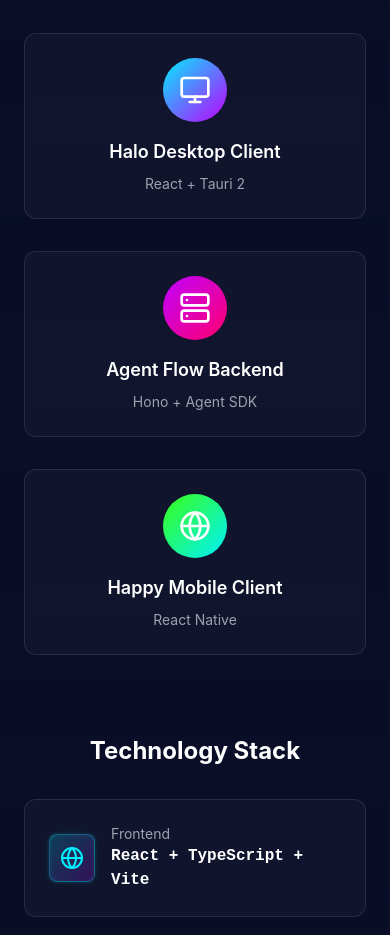
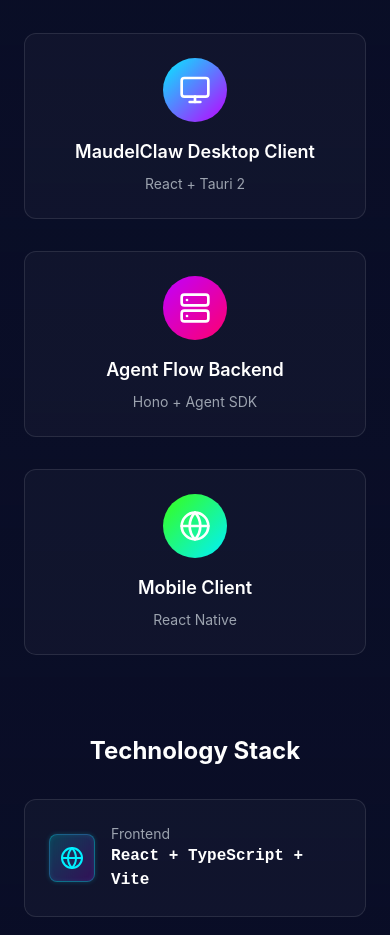
Before and after one commit to ModelSmart/Maudel.AI, a React (Vite) app: page / in a window 390 px wide. Shown: the part 3920-4855 px from the top of the page. Built offline with nearby package versions, Linux system fonts and the light colour scheme.

Commit message:
fix: Update component names across all 11 languages
- Change "Halo Desktop Client" to "MaudelClaw Desktop Client"
- Change "Happy Mobile Client" to "Mobile Client"

Author: Leo Lu <dearsuley@gmail.com>

```diff
--- a/src/i18n/translations.ts
+++ b/src/i18n/translations.ts
@@ -91,8 +91,8 @@
       threeComponent: {
         title: 'Three-Component Architecture',
         description: 'MaudelClaw consists of three main components working together seamlessly',
-        halo: 'Halo Desktop Client',
-        happy: 'Happy Mobile Client',
+        halo: 'MaudelClaw Desktop Client',
+        happy: 'Mobile Client',
         agentFlow: 'Agent Flow Backend',
       },
 
@@ -532,7 +532,7 @@
     },
     architecture: {
       title: 'システムアーキテクチャ', subtitle: '信頼性とパフォーマンスのための最新技術スタック',
-      threeComponent: { title: '3コンポーネントアーキテクチャ', description: 'MaudelClawは3つの主要コンポーネントで構成', halo: 'Haloデスクトップクライアント', happy: 'Happyモバイルクライアント', agentFlow: 'Agent Flowバックエンド' },
+      threeComponent: { title: '3コンポーネントアーキテクチャ', description: 'MaudelClawは3つの主要コンポーネントで構成', halo: 'MaudelClaw デスクトップ', happy: 'モバイル', agentFlow: 'Agent Flow バックエンド' },
       techStack: { title: '技術スタック', frontend: 'フロントエンド', desktop: 'デスクトップフレームワーク', backend: 'バックエンドAPI', sdk: 'Agent SDK', database: 'データベース', protocol: 'プロトコル' },
       workflow: { title: '仕組み', step1: 'ユーザー入力', step1Desc: '自然言語でのタスク説明', step2: 'タスク理解', step2Desc: 'AIが要件を分析', step3: 'ツール呼び出し', step3Desc: '関連ツールを自動呼び出し', step4: '実行フィードバック', step4Desc: 'リアルタイム結果更新', step5: '反復と最適化', step5Desc: '目標達成まで戦略調整' },
     },
@@ -592,7 +592,7 @@
     },
     architecture: {
       title: 'Architecture Système', subtitle: 'Construit avec des technologies modernes',
-      threeComponent: { title: 'Architecture Trois Composants', description: 'MaudelClaw comprend trois composants principaux', halo: 'Client Desktop Halo', happy: 'Client Mobile Happy', agentFlow: 'Backend Agent Flow' },
+      threeComponent: { title: 'Architecture Trois Composants', description: 'MaudelClaw comprend trois composants principaux', halo: 'Client Desktop MaudelClaw', happy: 'Client Mobile', agentFlow: 'Backend Agent Flow' },
       techStack: { title: 'Stack Technologique', frontend: 'Frontend', desktop: 'Framework Desktop', backend: 'API Backend', sdk: 'Agent SDK', database: 'Base de données', protocol: 'Protocole' },
       workflow: { title: 'Comment ça fonctionne', step1: 'Entrée Utilisateur', step1Desc: 'Description de tâche en langage naturel', step2: 'Compréhension de Tâche', step2Desc: 'L\'IA analyse les exigences', step3: 'Invocation d\'Outils', step3Desc: 'Appelle automatiquement les outils pertinents', step4: 'Feedback d\'Exécution', step4Desc: 'Mise à jour des résultats en temps réel', step5: 'Itération & Optimisation', step5Desc: 'Ajuste la stratégie jusqu\'à l\'objectif' },
     },
@@ -652,7 +652,7 @@
     },
     architecture: {
       title: 'Systemarchitektur', subtitle: 'Mit modernen Technologien für Zuverlässigkeit',
-      threeComponent: { title: 'Drei-Komponenten-Architektur', description: 'MaudelClaw besteht aus drei Hauptkomponenten', halo: 'Halo Desktop-Client', happy: 'Happy Mobile-Client', agentFlow: 'Agent Flow Backend' },
+      threeComponent: { title: 'Drei-Komponenten-Architektur', description: 'MaudelClaw besteht aus drei Hauptkomponenten', halo: 'MaudelClaw Desktop-Client', happy: 'Mobile-Client', agentFlow: 'Agent Flow Backend' },
       techStack: { title: 'Technologie-Stack', frontend: 'Frontend', desktop: 'Desktop-Framework', backend: 'Backend-API', sdk: 'Agent SDK', database: 'Datenbank', protocol: 'Protokoll' },
       workflow: { title: 'Funktionsweise', step1: 'Benutzereingabe', step1Desc: 'Aufgabenbeschreibung in natürlicher Sprache', step2: 'Aufgabenverständnis', step2Desc: 'KI analysiert Anforderungen', step3: 'Werkzeugaufruf', step3Desc: 'Ruft automatisch relevante Werkzeuge auf', step4: 'Ausführungsfeedback', step4Desc: 'Echtzeit-Ergebnisupdates', step5: 'Iteration & Optimierung', step5Desc: 'Passt Strategie bis zum Ziel an' },
     },
@@ -712,7 +712,7 @@
     },
     architecture: {
       title: 'Arquitectura del Sistema', subtitle: 'Construido con tecnologías modernas',
-      threeComponent: { title: 'Arquitectura de Tres Componentes', description: 'MaudelClaw consta de tres componentes principales', halo: 'Cliente Desktop Halo', happy: 'Cliente Móvil Happy', agentFlow: 'Backend Agent Flow' },
+      threeComponent: { title: 'Arquitectura de Tres Componentes', description: 'MaudelClaw consta de tres componentes principales', halo: 'Cliente Desktop MaudelClaw', happy: 'Cliente Móvil', agentFlow: 'Backend Agent Flow' },
       techStack: { title: 'Stack Tecnológico', frontend: 'Frontend', desktop: 'Framework Desktop', backend: 'API Backend', sdk: 'Agent SDK', database: 'Base de datos', protocol: 'Protocolo' },
       workflow: { title: 'Cómo Funciona', step1: 'Entrada del Usuario', step1Desc: 'Descripción de tarea en lenguaje natural', step2: 'Comprensión de Tarea', step2Desc: 'La IA analiza los requisitos', step3: 'Invocación de Herramientas', step3Desc: 'Llama automáticamente a herramientas relevantes', step4: 'Feedback de Ejecución', step4Desc: 'Actualizaciones de resultados en tiempo real', step5: 'Iteración y Optimización', step5Desc: 'Ajusta la estrategia hasta el objetivo' },
     },
@@ -772,7 +772,7 @@
     },
     architecture: {
       title: 'Архитектура системы', subtitle: 'Построено на современных технологиях',
-      threeComponent: { title: 'Трёхкомпонентная архитектура', description: 'MaudelClaw состоит из трёх основных компонентов', halo: 'Клиент Halo', happy: 'Мобильный клиент Happy', agentFlow: 'Бэкенд Agent Flow' },
+      threeComponent: { title: 'Трёхкомпонентная архитектура', description: 'MaudelClaw состоит из трёх основных компонентов', halo: 'Клиент MaudelClaw', happy: 'Мобильный клиент', agentFlow: 'Бэкенд Agent Flow' },
       techStack: { title: 'Технологический стек', frontend: 'Фронтенд', desktop: 'Фреймворк', backend: 'API бэкенда', sdk: 'Agent SDK', database: 'База данных', protocol: 'Протокол' },
       workflow: { title: 'Как это работает', step1: 'Ввод пользователя', step1Desc: 'Описание задачи на естественном языке', step2: 'Понимание задачи', step2Desc: 'ИИ анализирует требования', step3: 'Вызов инструментов', step3Desc: 'Автоматический вызов релевантных инструментов', step4: 'Обратная связь', step4Desc: 'Обновление результатов в реальном времени', step5: 'Итерация и оптимизация', step5Desc: 'Корректировка стратегии до достижения цели' },
     },
@@ -832,7 +832,7 @@
     },
     architecture: {
       title: 'Kiến trúc hệ thống', subtitle: 'Được xây dựng với công nghệ hiện đại',
-      threeComponent: { title: 'Kiến trúc ba thành phần', description: 'MaudelClaw bao gồm ba thành phần chính', halo: 'Client Desktop Halo', happy: 'Client Mobile Happy', agentFlow: 'Backend Agent Flow' },
+      threeComponent: { title: 'Kiến trúc ba thành phần', description: 'MaudelClaw bao gồm ba thành phần chính', halo: 'Client Desktop MaudelClaw', happy: 'Client Mobile', agentFlow: 'Backend Agent Flow' },
       techStack: { title: 'Stack công nghệ', frontend: 'Frontend', desktop: 'Framework Desktop', backend: 'API Backend', sdk: 'Agent SDK', database: 'Cơ sở dữ liệu', protocol: 'Giao thức' },
       workflow: { title: 'Cách hoạt động', step1: 'Đầu vào người dùng', step1Desc: 'Mô tả tác vụ bằng ngôn ngữ tự nhiên', step2: 'Hiểu tác vụ', step2Desc: 'AI phân tích yêu cầu', step3: 'Gọi công cụ', step3Desc: 'Tự động gọi công cụ liên quan', step4: 'Phản hồi thực thi', step4Desc: 'Cập nhật kết quả thời gian thực', step5: 'Lặp lại & Tối ưu hóa', step5Desc: 'Điều chỉnh chiến lược đến mục tiêu' },
     },
@@ -892,7 +892,7 @@
     },
     architecture: {
       title: 'هيكل النظام', subtitle: 'مبني بتقنيات حديثة للموثوقية',
-      threeComponent: { title: 'هيكل ثلاثي المكونات', description: 'يتكون MaudelClaw من ثلاثة مكونات رئيسية', halo: 'عميل سطح المكتب Halo', happy: 'عميل الهاتف Happy', agentFlow: 'الواجهة الخلفية Agent Flow' },
+      threeComponent: { title: 'هيكل ثلاثي المكونات', description: 'يتكون MaudelClaw من ثلاثة مكونات رئيسية', halo: 'عميل سطح المكتب MaudelClaw', happy: 'عميل الهاتف', agentFlow: 'الواجهة الخلفية Agent Flow' },
       techStack: { title: 'المكدس التقني', frontend: 'الواجهة الأمامية', desktop: 'إطار سطح المكتب', backend: 'API الخلفية', sdk: 'Agent SDK', database: 'قاعدة البيانات', protocol: 'البروتوكول' },
       workflow: { title: 'كيف يعمل', step1: 'إدخال المستخدم', step1Desc: 'وصف المهمة باللغة الطبيعية', step2: 'فهم المهمة', step2Desc: 'الذكاء الاصطناعي يحلل المتطلبات', step3: 'استدعاء الأدوات', step3Desc: 'استدعاء تلقائي للأدوات ذات الصلة', step4: 'ملاحظات التنفيذ', step4Desc: 'تحديث النتائج في الوقت الفعلي', step5: 'التكرار والتحسين', step5Desc: 'ضبط الاستراتيجية حتى الهدف' },
     },
@@ -952,7 +952,7 @@
     },
     architecture: {
       title: 'สถาปัตยกรรมระบบ', subtitle: 'สร้างด้วยเทคโนโลยีทันสมัย',
-      threeComponent: { title: 'สถาปัตยกรรมสามส่วน', description: 'MaudelClaw ประกอบด้วยสามส่วนหลัก', halo: 'ไคลเอนต์เดสก์ท็อป Halo', happy: 'ไคลเอนต์มือถือ Happy', agentFlow: 'แบ็กเอนด์ Agent Flow' },
+      threeComponent: { title: 'สถาปัตยกรรมสามส่วน', description: 'MaudelClaw ประกอบด้วยสามส่วนหลัก', halo: 'ไคลเอนต์เดสก์ท็อป MaudelClaw', happy: 'ไคลเอนต์มือถือ', agentFlow: 'แบ็กเอนด์ Agent Flow' },
       techStack: { title: 'เทคโนโลยีที่ใช้', frontend: 'Frontend', desktop: 'เฟรมเวิร์กเดสก์ท็อป', backend: 'API Backend', sdk: 'Agent SDK', database: 'ฐานข้อมูล', protocol: 'โปรโตคอล' },
       workflow: { title: 'วิธีการทำงาน', step1: 'อินพุตผู้ใช้', step1Desc: 'อธิบายงานเป็นภาษาธรรมชาติ', step2: 'การเข้าใจงาน', step2Desc: 'AI วิเคราะห์ความต้องการ', step3: 'เรียกใช้เครื่องมือ', step3Desc: 'เรียกเครื่องมือที่เกี่ยวข้องอัตโนมัติ', step4: 'ผลตอบรับการดำเนินการ', step4Desc: 'อัปเดตผลลัพธ์แบบเรียลไทม์', step5: 'ทำซ้ำและปรับปรุง', step5Desc: 'ปรับกลยุทธ์จนกว่าจะบรรลุเป้าหมาย' },
     },
```
